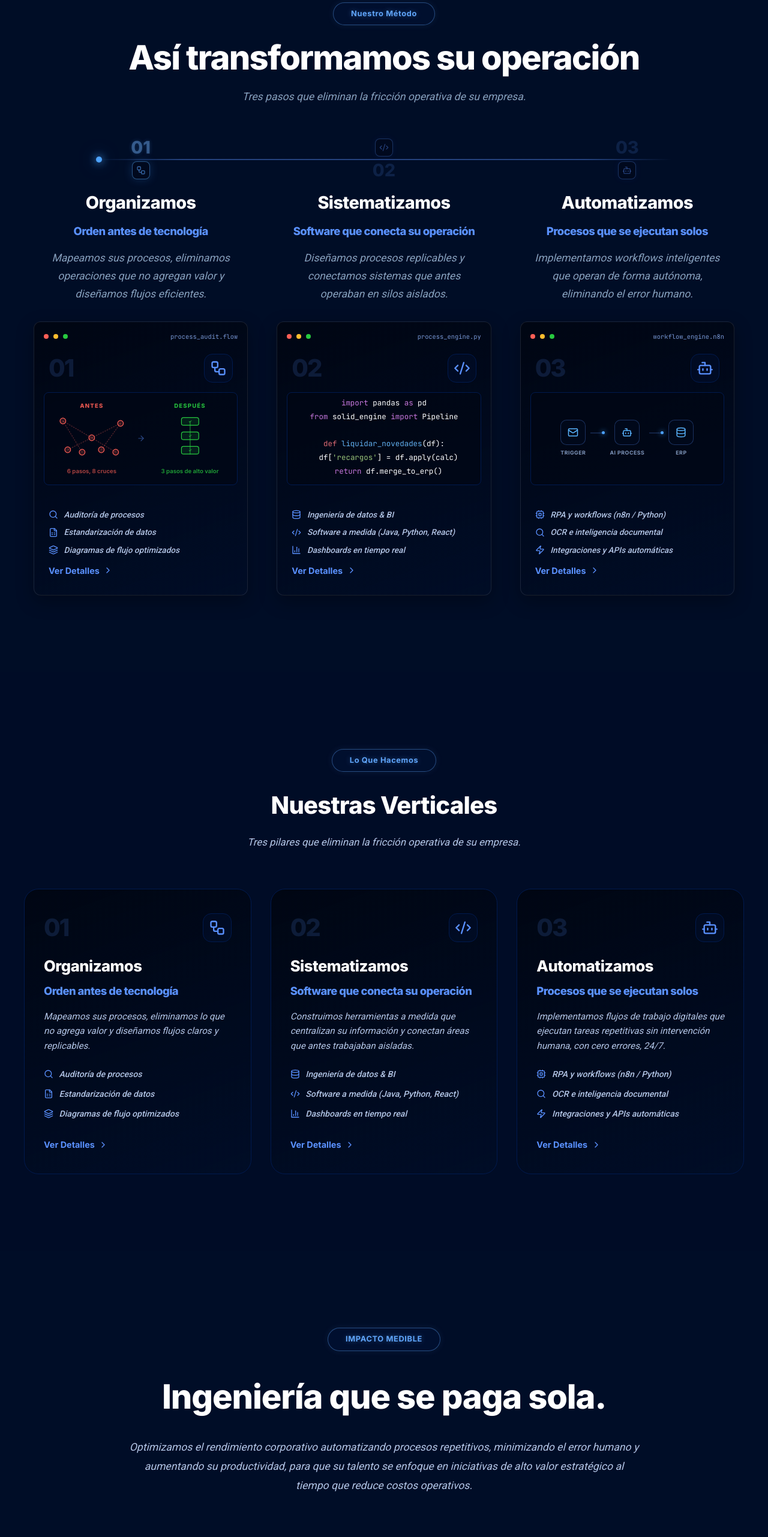
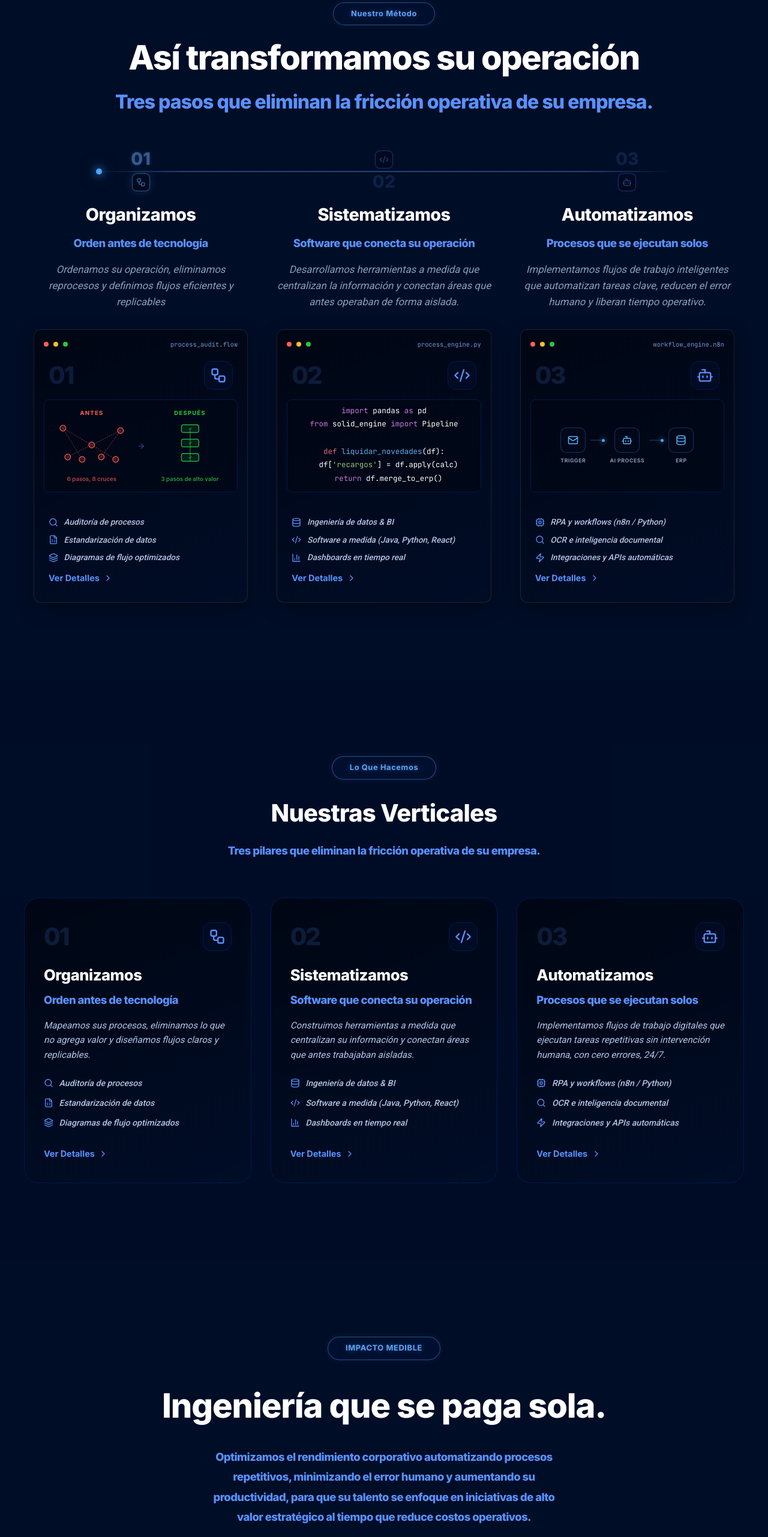
Before and after one commit to LuisRojas0923/Landing-Page-SOLID, a React (Vite) app: page / in a window 1280 px wide. Shown: the part 1046-3609 px from the top of the page at 60% size. Built offline with nearby package versions, Linux system fonts and the light colour scheme.

Commit message:
Refinement: Standardized typography hierarchy. Bold Inter for titles/subtitles, Elegant Roboto Italic for long descriptions.

```diff
--- a/src/pages/Home.css
+++ b/src/pages/Home.css
@@ -703,17 +703,16 @@
 }
 
 .method-desc {
-    font-size: 1.1rem;
+    font-size: 1.05rem;
     color: rgba(180, 210, 240, 0.75);
-    line-height: 1.7;
+    line-height: 1.6;
     margin-bottom: 2rem;
     font-family: 'Roboto', sans-serif;
     font-style: italic;
-    max-width: 92%;
-    height: 5.5rem;
-    display: flex;
-    align-items: flex-start;
-    justify-content: center;
+    max-width: 38ch;
+    margin: 0 auto 2rem;
+    text-align: center;
+    min-height: 5rem;
 }
 
 /* Compact Visual Windows — equal height */
--- a/src/pages/Home.jsx
+++ b/src/pages/Home.jsx
@@ -198,17 +198,29 @@ const Home = () => {
                     <div style={{ textAlign: 'center', marginBottom: '3.5rem' }}>
                         <div className="luxe-badge" style={{ marginBottom: '1.5rem' }}>Nuestro Método</div>
                         <h2 style={{
-                            fontSize: '3.5rem',
+                            fontSize: 'clamp(1.5rem, 5vw, 3.5rem)',
                             fontWeight: '800',
                             lineHeight: '1.1',
-                            marginBottom: '1.2rem',
+                            marginBottom: '1rem',
                             maxWidth: '1200px',
-                            margin: '0 auto 1.2rem',
-                            letterSpacing: '-0.03em'
+                            margin: '0 auto 1rem',
+                            letterSpacing: '-0.03em',
+                            whiteSpace: 'nowrap'
                         }}>
                             Así transformamos su operación
                         </h2>
-                        <p style={{ color: 'rgba(180, 210, 240, 0.75)', maxWidth: '600px', margin: '0 auto', fontSize: '1.1rem', fontFamily: "'Roboto', sans-serif", fontStyle: 'italic' }}>Tres pasos que eliminan la fricción operativa de su empresa.</p>
+                        <p style={{
+                            color: 'var(--deep-navy-800)',
+                            maxWidth: 'none',
+                            margin: '0 auto',
+                            fontSize: '2rem',
+                            fontWeight: '800',
+                            letterSpacing: '-0.03em',
+                            textAlign: 'center',
+                            whiteSpace: 'nowrap'
+                        }}>
+                            Tres pasos que eliminan la fricción operativa de su empresa.
+                        </p>
                     </div>
 
                     <div className="method-pipeline-container">
@@ -227,7 +239,7 @@ const Home = () => {
                                 </div>
                                 <h3 className="method-title">Organizamos</h3>
                                 <span className="vertical-tagline">Orden antes de tecnología</span>
-                                <p className="method-desc">Mapeamos sus procesos, eliminamos operaciones que no agregan valor y diseñamos flujos eficientes.</p>
+                                <p className="method-desc">Ordenamos su operación, eliminamos reprocesos y definimos flujos eficientes y replicables</p>
 
                                 <div className="mac-window phase-window">
                                     <div className="mac-header">
@@ -303,7 +315,7 @@ const Home = () => {
                                 </div>
                                 <h3 className="method-title">Sistematizamos</h3>
                                 <span className="vertical-tagline">Software que conecta su operación</span>
-                                <p className="method-desc">Diseñamos procesos replicables y conectamos sistemas que antes operaban en silos aislados.</p>
+                                <p className="method-desc">Desarrollamos herramientas a medida que centralizan la información y conectan áreas que antes operaban de forma aislada.</p>
 
                                     <div className="mac-window phase-window">
                                         <div className="mac-header">
@@ -352,7 +364,7 @@ const Home = () => {
                                 </div>
                                 <h3 className="method-title">Automatizamos</h3>
                                 <span className="vertical-tagline">Procesos que se ejecutan solos</span>
-                                <p className="method-desc">Implementamos workflows inteligentes que operan de forma autónoma, eliminando el error humano.</p>
+                                <p className="method-desc">Implementamos flujos de trabajo inteligentes que automatizan tareas clave, reducen el error humano y liberan tiempo operativo.</p>
 
                                 <div className="mac-window phase-window">
                                     <div className="mac-header">
@@ -413,7 +425,7 @@ const Home = () => {
                     <div style={{ textAlign: 'center', marginBottom: '4rem' }}>
                         <div className="luxe-badge" style={{ marginBottom: '1.5rem' }}>Lo Que Hacemos</div>
                         <h2 style={{ fontSize: 'clamp(2rem, 5vw, 2.5rem)', fontWeight: '800', marginBottom: '1rem' }}>Nuestras Verticales</h2>
-                        <p style={{ color: 'var(--text-secondary)', maxWidth: '600px', margin: '0 auto', fontSize: '1.05rem', fontFamily: "'Roboto', sans-serif", fontStyle: 'italic' }}>Tres pilares que eliminan la fricción operativa de su empresa.</p>
+                        <p style={{ color: 'var(--deep-navy-800)', maxWidth: '600px', margin: '0 auto', fontSize: '1.15rem', fontWeight: '800', letterSpacing: '-0.03em' }}>Tres pilares que eliminan la fricción operativa de su empresa.</p>
                     </div>
                     <div className="verticals-grid">
                         {verticals.map((v, i) => (
@@ -462,12 +474,13 @@ const Home = () => {
                     </h2>
 
                     <p style={{
-                        color: 'var(--text-secondary)',
-                        fontSize: '1.1rem',
-                        maxWidth: '850px',
+                        color: 'var(--deep-navy-800)',
+                        fontSize: '1.15rem',
+                        maxWidth: '600px',
                         margin: '0 auto 5rem',
                         lineHeight: '1.8',
-                        fontFamily: "'Roboto', sans-serif"
+                        fontWeight: '800',
+                        letterSpacing: '-0.03em'
                     }}>
                         Optimizamos el rendimiento corporativo automatizando procesos repetitivos, minimizando el error humano y aumentando su productividad, para que su talento se enfoque en iniciativas de alto valor estratégico al tiempo que reduce costos operativos.
                     </p>
```
Lines whose indentation alone changed are shown as unchanged.
